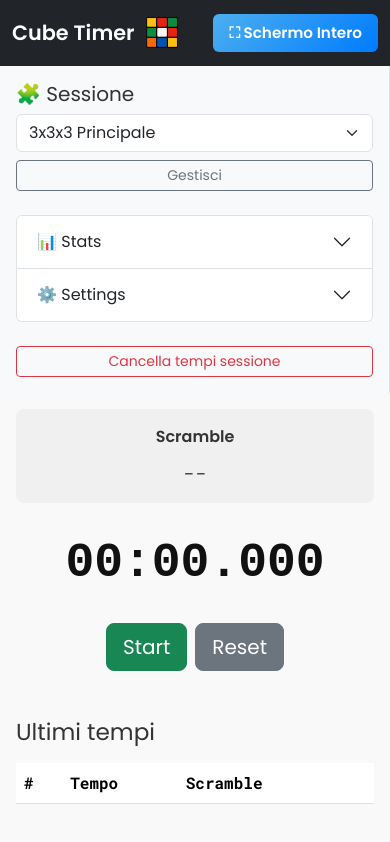
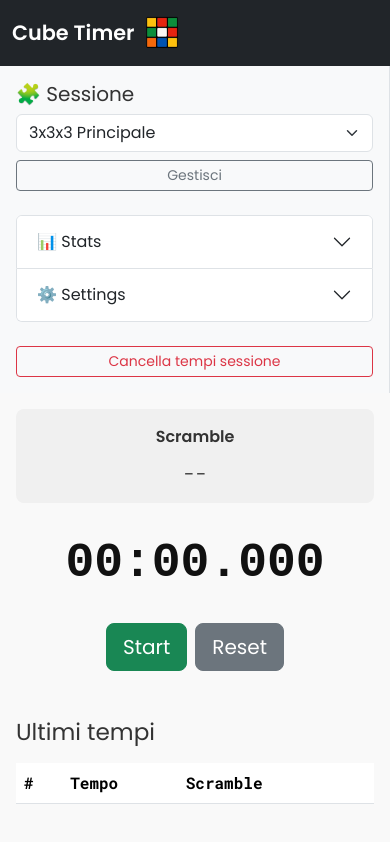
Before and after one commit to francyspin/CubeTimer, a plain HTML site: page index.html in a window 390 px wide. Shown: the top 842 px of the page. Drawn offline with nearby package versions, Linux system fonts and the light colour scheme.

Commit message:
SchermoInteroNascostoSuTelefono.html

```diff
--- a/index.html
+++ b/index.html
@@ -30,7 +30,7 @@
             </a>
 
             <div class="ms-auto">
-                <button id="fullscreenBtn" class="btn-fullscreen">&#9974; Schermo Intero</button>
+               <button id="fullscreenBtn" class="btn-fullscreen d-none d-md-inline-block">&#9974; Schermo Intero</button>
             </div>
 
         </div>
```
